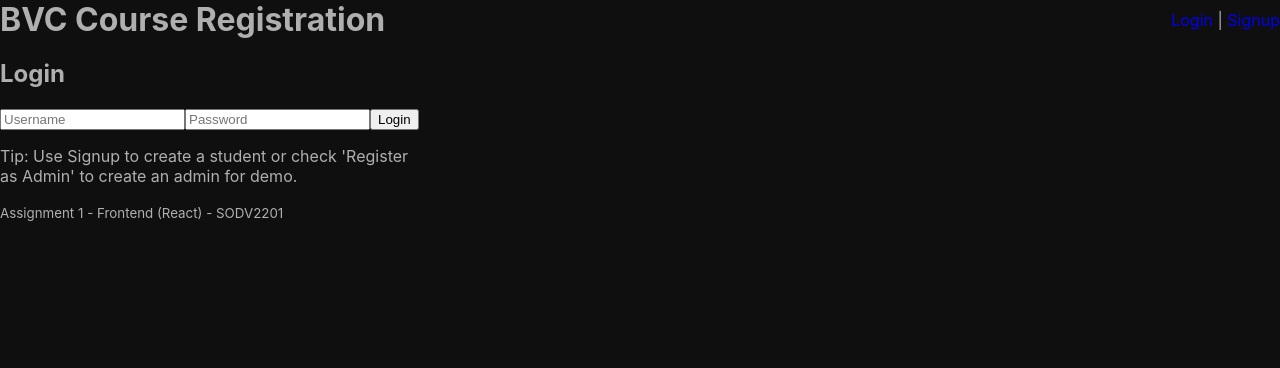
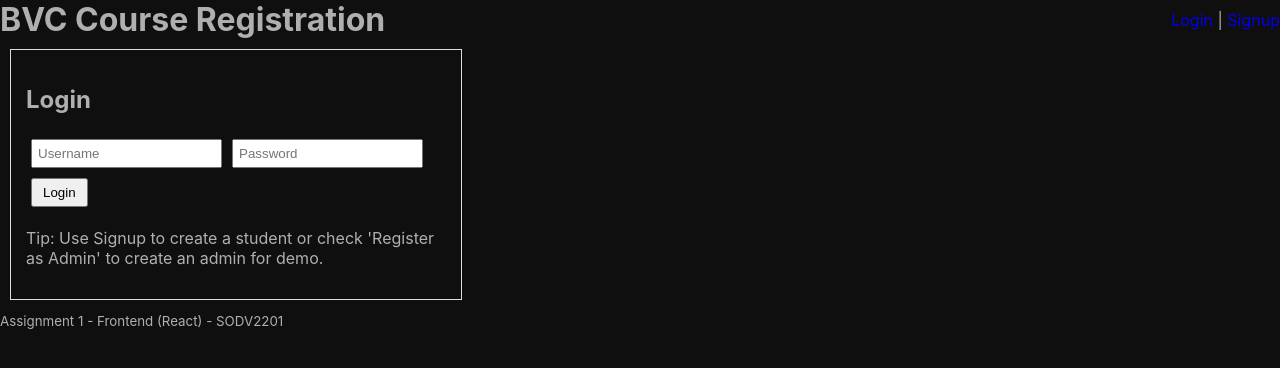
Before and after one commit to skaura32/final-project-web-sem3, a React (Create React App) app: page /login in a window 1280 px wide. Shown: the top 368 px of the page. Built offline with nearby package versions, Linux system fonts and the light colour scheme; the HTML template or start-up script is replaced by a standard one.

Commit message:
profile info

```diff
--- a/src/App.js
+++ b/src/App.js
@@ -6,6 +6,7 @@ import Login from './components/Login';
 import Profile from './components/Profile';
 import StudentDashboard from './components/StudentDashboard';
 import AdminDashboard from './components/AdminDashboard';
+import AdminProfile from './components/AdminProfile';
 import { programs, courses as initialCourses, sampleMessages } from './data';
 
 const STORAGE_KEY = 'bow_a1_state_v1';
@@ -114,6 +115,7 @@ function App(){
           <Route path="/profile" element={<Profile state={state} setState={setState} navigate={navigate} />} />
           <Route path="/student/:id" element={<StudentDashboard state={state} setState={setState} submitMessage={submitMessage} />} />
           <Route path="/admin/:id" element={<AdminDashboard state={state} addCourse={addCourse} editCourse={editCourse} deleteCourse={deleteCourse} />} />
+          <Route path="/admin/:id/profile" element={<AdminProfile state={state} />} />
         </Routes>
       </main>
 
--- a/src/components/AdminDashboard.js
+++ b/src/components/AdminDashboard.js
@@ -7,10 +7,12 @@ export default function AdminDashboard({ state, addCourse, editCourse, deleteCou
   const navigate = useNavigate();
   const user = state.users.find(u => u.id === id);
 
+  const [form, setForm] = useState({ code:'', name:'', term:'', startDate:'', endDate:'', description:'' });
+  const [editingId, setEditingId] = useState(null);
+
   if(!user){
     return <div className="card"><p>Admin not found. If you just signed up, reload the page.</p></div>;
   }
-
   if(!user.isAdmin){
     return <div className="card"><p>Access denied — you are not an administrator.</p></div>;
   }
@@ -18,9 +20,6 @@ export default function AdminDashboard({ state, addCourse, editCourse, deleteCou
   const studentCount = state.users.filter(u => !u.isAdmin).length;
   const courseCount = state.courses.length;
   const messageCount = state.messages ? state.messages.length : 0;
-
-  const [form, setForm] = useState({ code:'', name:'', term:'', startDate:'', endDate:'', description:'' });
-  const [editingId, setEditingId] = useState(null);
 
   const submit = (e) => {
     e.preventDefault();
@@ -52,7 +51,7 @@ export default function AdminDashboard({ state, addCourse, editCourse, deleteCou
           <p className="small">Role: {user.isAdmin ? 'Administrator' : 'Student'}</p>
         </div>
         <div>
-          <button onClick={() => navigate('/profile')}>View Profile</button>
+          <button onClick={() => navigate(`/admin/${id}/profile`)}>View Profile</button>
         </div>
       </section>
 
--- /dev/null
+++ b/src/components/AdminProfile.js
@@ -0,0 +1,36 @@
+import React from 'react';
+import { useParams, useNavigate } from 'react-router-dom';
+
+export default function AdminProfile({ state }) {
+  const { id } = useParams();
+  const navigate = useNavigate();
+  const admin = state.users.find(u => u.id === id && u.isAdmin);
+
+  if (!admin) {
+    return <div className="card"><p>Admin profile not found.</p></div>;
+  }
+
+  return (
+    <div>
+      <section className="card topbar">
+        <div>
+          <h2>Admin Profile</h2>
+          <button onClick={() => navigate(-1)}>← Back to Dashboard</button>
+        </div>
+      </section>
+
+      <section className="card" style={{marginTop: 12}}>
+        <h3>Profile Information</h3>
+        <div className="profile-details">
+          <p><strong>ID:</strong> {admin.id}</p>
+          <p><strong>Name:</strong> {admin.firstName} {admin.lastName}</p>
+          <p><strong>Email:</strong> {admin.email}</p>
+          <p><strong>Role:</strong> Administrator</p>
+          {admin.phone && <p><strong>Phone:</strong> {admin.phone}</p>}
+          {admin.department && <p><strong>Department:</strong> {admin.department}</p>}
+          {admin.joinDate && <p><strong>Join Date:</strong> {admin.joinDate}</p>}
+        </div>
+      </section>
+    </div>
+  );
+}
--- a/src/index.css
+++ b/src/index.css
@@ -27,3 +27,25 @@ a:hover{
 *:focus {
   outline: none;
 }
+
+.card {
+  margin: 10px;
+  padding: 15px;
+  border: 1px solid #ddd;
+}
+
+button {
+  padding: 5px 10px;
+  margin: 5px;
+}
+
+.grid {
+  display: grid;
+  gap: 10px;
+  padding: 10px;
+}
+
+input, select, textarea {
+  margin: 5px;
+  padding: 5px;
+}
```
